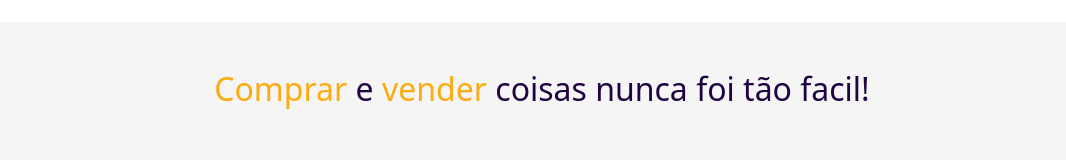
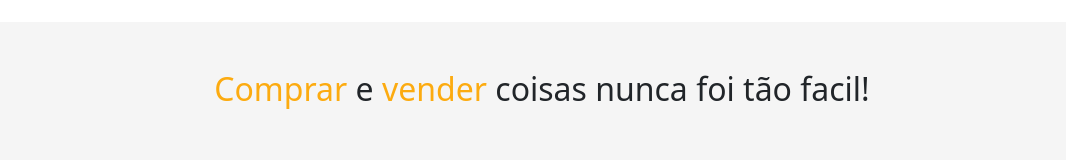
Before and after one commit to JoaoVMarques/marques-ecommerce, a React (Vite) app: page / in a window 1280 px wide. Shown: the part 632-792 px from the top of the page, without its empty margins (98-1164 px from the left). Built offline with nearby package versions, Linux system fonts and the light colour scheme.

Commit message:
Mudando cor do titulo da intro para preto

```diff
--- a/src/pages/infoPage/IntroSection/index.tsx
+++ b/src/pages/infoPage/IntroSection/index.tsx
@@ -5,7 +5,7 @@ import IconDescription from './IconDescription';
 function Intro() {
   return (
     <Container className='section-background p-5'>
-      <h2 className='text-center intro-text titlePurple mb-5'>
+      <h2 className='text-center mb-5'>
         <span className="title-orange">Comprar </span>
         e
         <span className="title-orange"> vender </span>
```
